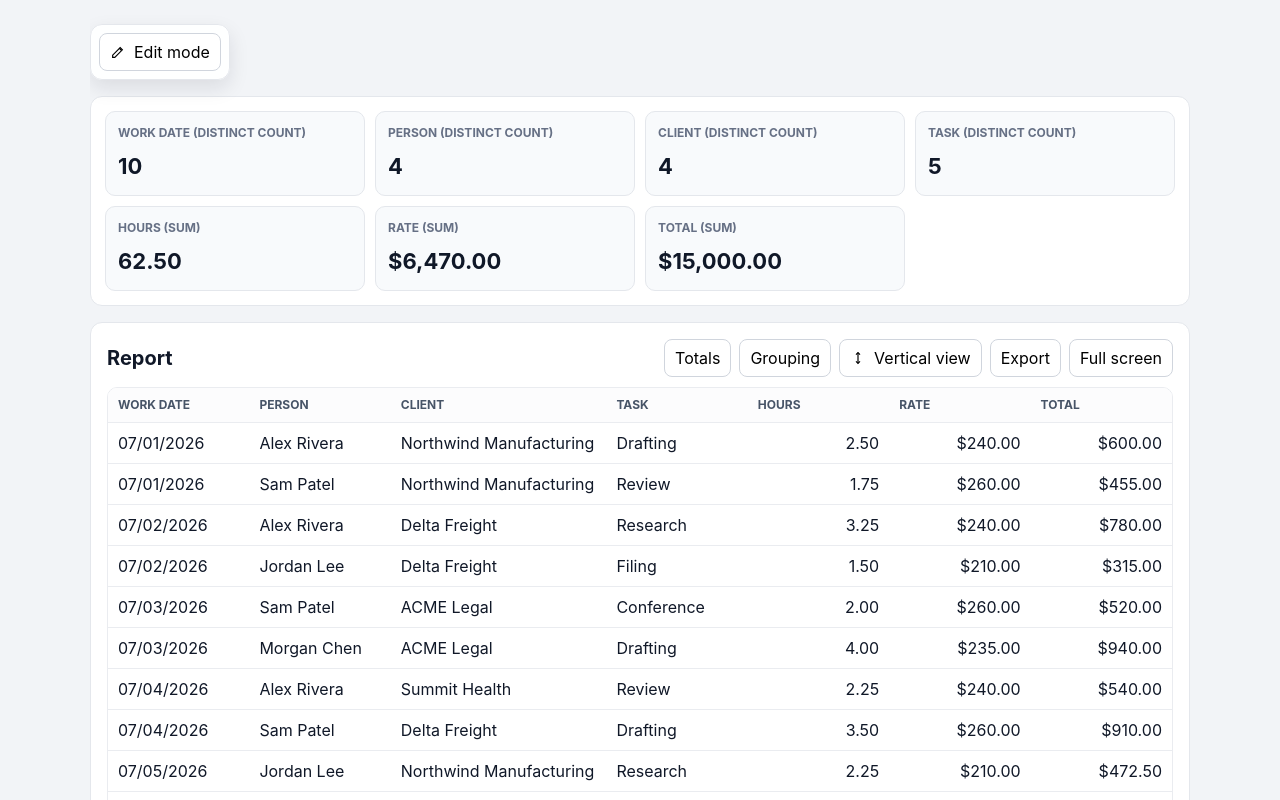
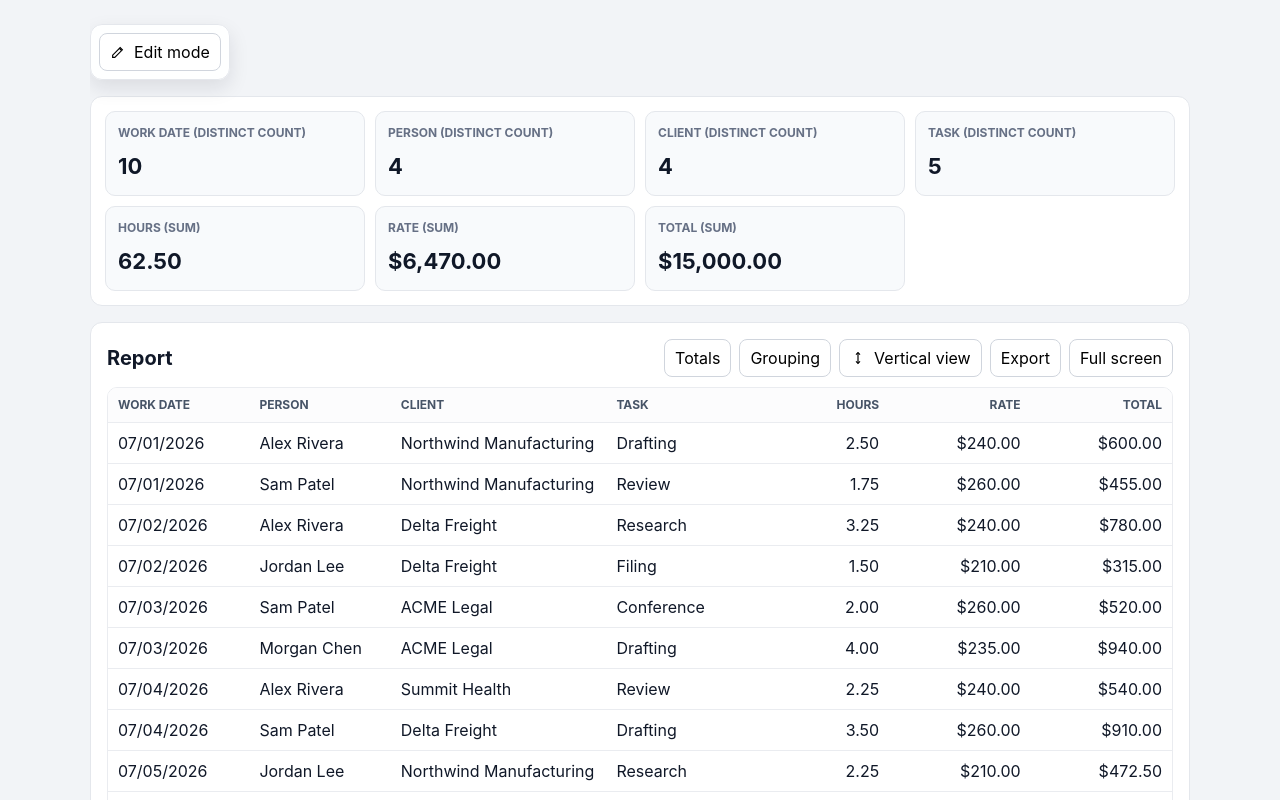
Before and after one commit to mxdavis/flex-reports, a React (Vite) app: page / in a window 1280 px wide. Shown: the top 800 px of the page. Built offline with nearby package versions, Linux system fonts and the light colour scheme.

Commit message:
better alignment for columns

```diff
--- a/src/features/reportBuilder/components/ReportTableSection.css
+++ b/src/features/reportBuilder/components/ReportTableSection.css
@@ -2,6 +2,7 @@
   scroll-margin-top: 84px;
 }
 
+.fr-report-table thead th.fr-numeric-cell,
 .fr-report-table td.fr-numeric-cell {
   text-align: right;
 }
--- a/src/features/reportBuilder/sections/ColumnHeaderLabel.tsx
+++ b/src/features/reportBuilder/sections/ColumnHeaderLabel.tsx
@@ -1,4 +1,5 @@
 import type { ReportField } from '../../../services/reportDefinition/types'
+import { isNumericDisplayType } from '../report/model/fieldTotals'
 import './ColumnHeaderLabel.css'
 
 type ColumnHeaderLabelProps = {
@@ -8,10 +9,15 @@ type ColumnHeaderLabelProps = {
 
 // A column header, flagged when the column's source is missing.
 function ColumnHeaderLabel({ field, warning }: ColumnHeaderLabelProps) {
-  if (!warning) return <th>{field.label}</th>
+  const className = [
+    isNumericDisplayType(field.displayType) && 'fr-numeric-cell',
+    warning && 'fr-column-header-warning',
+  ].filter(Boolean).join(' ') || undefined
+
+  if (!warning) return <th className={className}>{field.label}</th>
 
   return (
-    <th className="fr-column-header-warning" title={warning}>
+    <th className={className} title={warning}>
       {field.label}{' '}
       <span className="fr-column-header-warning-icon" aria-hidden="true">⚠</span>
       <span className="fr-column-header-warning-text">(missing source)</span>
```
